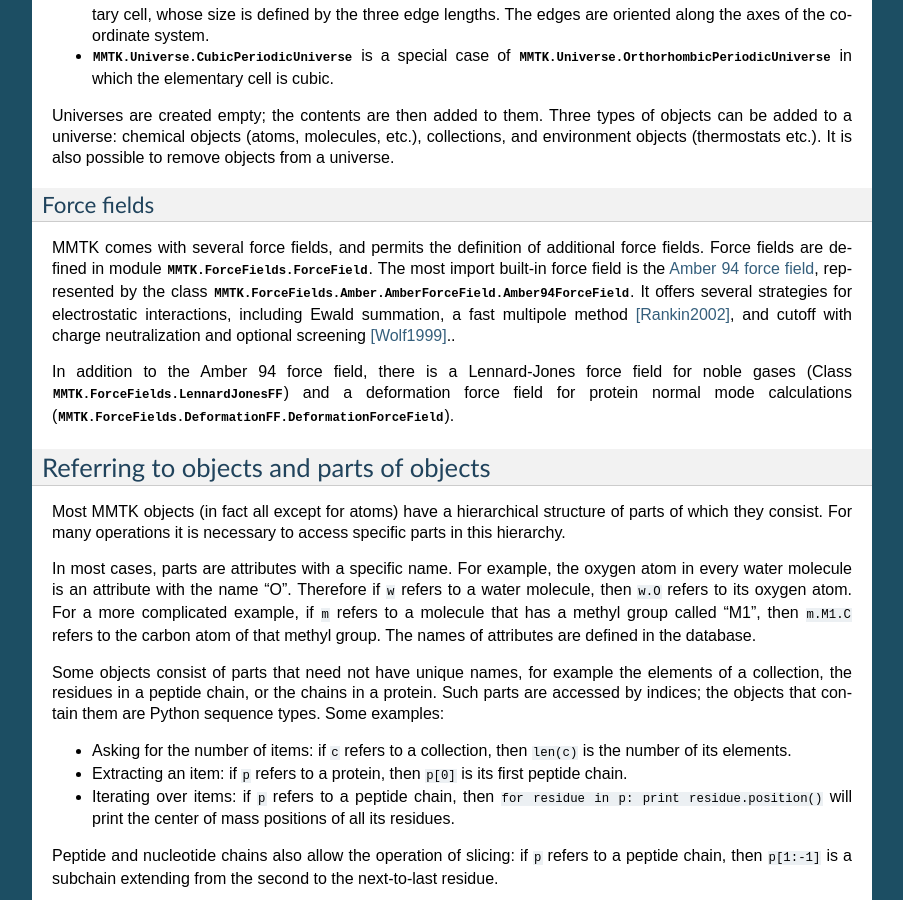
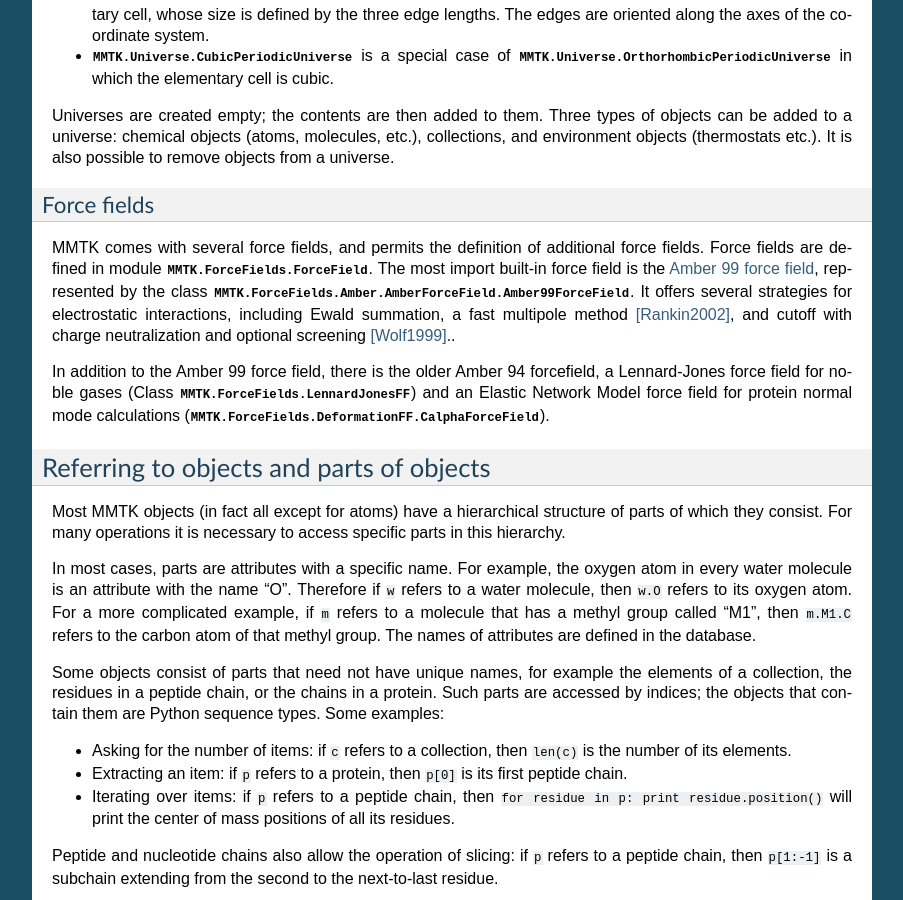
Before and after one commit to tjkartha/MMTK, a Sphinx documentation site: the page built from Doc/mmtk.rst, in a window 1280 px wide and 900 px high, scrolled down 7941 px. Shown: the whole window, without its empty margins (198-1101 px from the left). Built offline with Sphinx 7.4.7, drawn with Linux system fonts in a browser that asks for light colours; the version number could not be read and is left out; some of the changed text lies outside the part shown.

Commit message:
Manual: updated references to the Amber force field

```diff
--- a/Doc/mmtk.rst
+++ b/Doc/mmtk.rst
@@ -112,19 +112,19 @@
 
     import MMTK
     import MMTK.ForceFields
-    universe = MMTK.InfiniteUniverse(MMTK.ForceFields.Amber94ForceField())
+    universe = MMTK.InfiniteUniverse(MMTK.ForceFields.Amber99ForceField())
 
 The second method is importing all or some objects *from*
 a module::
 
     from MMTK import InfiniteUniverse
-    from MMTK.ForceFields import Amber94ForceField
-    universe = InfiniteUniverse(Amber94ForceField())
+    from MMTK.ForceFields import Amber99ForceField
+    universe = InfiniteUniverse(Amber99ForceField())
 
 These two import styles can also be mixed according to convience.
 In order to prevent any confusion, all objects are referred to by
 their full names in this manual. The Amber force field object
-is thus called :class:`MMTK.ForceFields.Amber94ForceField`.
+is thus called :class:`MMTK.ForceFields.Amber99ForceField`.
 Of course the user is free to use selective imports in order to
 be able to use such objects with shorter names.
 
@@ -288,7 +288,7 @@
 ============
 
 MMTK contains everything necessary to use the
-`Amber 94 force field <http://www.amber.ucsf.edu/amber/amber.html>`_
+`Amber 99 force field <http://ambermd.org/#ff>`_
 on proteins, DNA, and
 water molecules. It uses the standard Amber parameter and modification
 file format. In addition to the Amber force field, there is a simple
@@ -356,7 +356,7 @@
     from MMTK.Trajectory import Trajectory, TrajectoryOutput, StandardLogOutput
     from MMTK.Dynamics import VelocityVerletIntegrator
     # Create an infinite universe (i.e. no boundaries, non-periodic).
-    universe = InfiniteUniverse(Amber94ForceField())
+    universe = InfiniteUniverse(Amber99ForceField())
     # Create a water molecule in the universe.
     # Water is defined in the database.
     universe.molecule = Molecule('water')
@@ -572,19 +572,19 @@
 MMTK comes with several force fields, and permits the definition of
 additional force fields. Force fields are defined in module
 :class:`MMTK.ForceFields.ForceField`. The most import built-in force
-field is the `Amber 94 force field
-<http://www.amber.ucsf.edu/amber/amber.html>`_, represented by the
+field is the `Amber 99 force field
+<http://ambermd.org/#ff>`_, represented by the
 class
-:class:`MMTK.ForceFields.Amber.AmberForceField.Amber94ForceField`. It
+:class:`MMTK.ForceFields.Amber.AmberForceField.Amber99ForceField`. It
 offers several strategies for electrostatic interactions, including
 Ewald summation, a fast multipole method :ref:`[Rankin2002] <Rankin2002>`, and cutoff
 with charge neutralization and optional screening :ref:`[Wolf1999] <Wolf1999>`..
 
-In addition to the Amber 94 force field, there is a Lennard-Jones
-force field for noble gases (Class
-:class:`MMTK.ForceFields.LennardJonesFF`) and a deformation force
-field for protein normal mode calculations
-(:class:`MMTK.ForceFields.DeformationFF.DeformationForceField`).
+In addition to the Amber 99 force field, there is the older Amber 94
+forcefield, a Lennard-Jones force field for noble gases (Class
+:class:`MMTK.ForceFields.LennardJonesFF`) and an Elastic Network Model
+force field for protein normal mode calculations
+(:class:`MMTK.ForceFields.DeformationFF.CalphaForceField`).
 
 Referring to objects and parts of objects
 =========================================
@@ -959,9 +959,9 @@
 ::
 
     from MMTK import *
-    from MMTK.ForceFields import Amber94ForceField
+    from MMTK.ForceFields import Amber99ForceField
     from MMTK.Minimization import SteepestDescentMinimizer
-    universe = InfiniteUniverse(Amber94ForceField())
+    universe = InfiniteUniverse(Amber99ForceField())
     universe.protein = Protein('insulin')
     minimizer = SteepestDescentMinimizer(universe)
     minimizer(steps = 100)
@@ -1067,12 +1067,12 @@
 ::
 
     from MMTK import *
-    from MMTK.ForceFields import Amber94ForceField
+    from MMTK.ForceFields import Amber99ForceField
     from MMTK.Dynamics import VelocityVerletIntegrator, \
                               TranslationRemover, \
                               RotationRemover
     from MMTK.Trajectory import TrajectoryOutput
-    universe = InfiniteUniverse(Amber94ForceField())
+    universe = InfiniteUniverse(Amber99ForceField())
     universe.protein = Protein('insulin')
     universe.initializeVelocitiesToTemperature(300.*Units.K)
     actions = [TranslationRemover(0, None, 50), \
```
